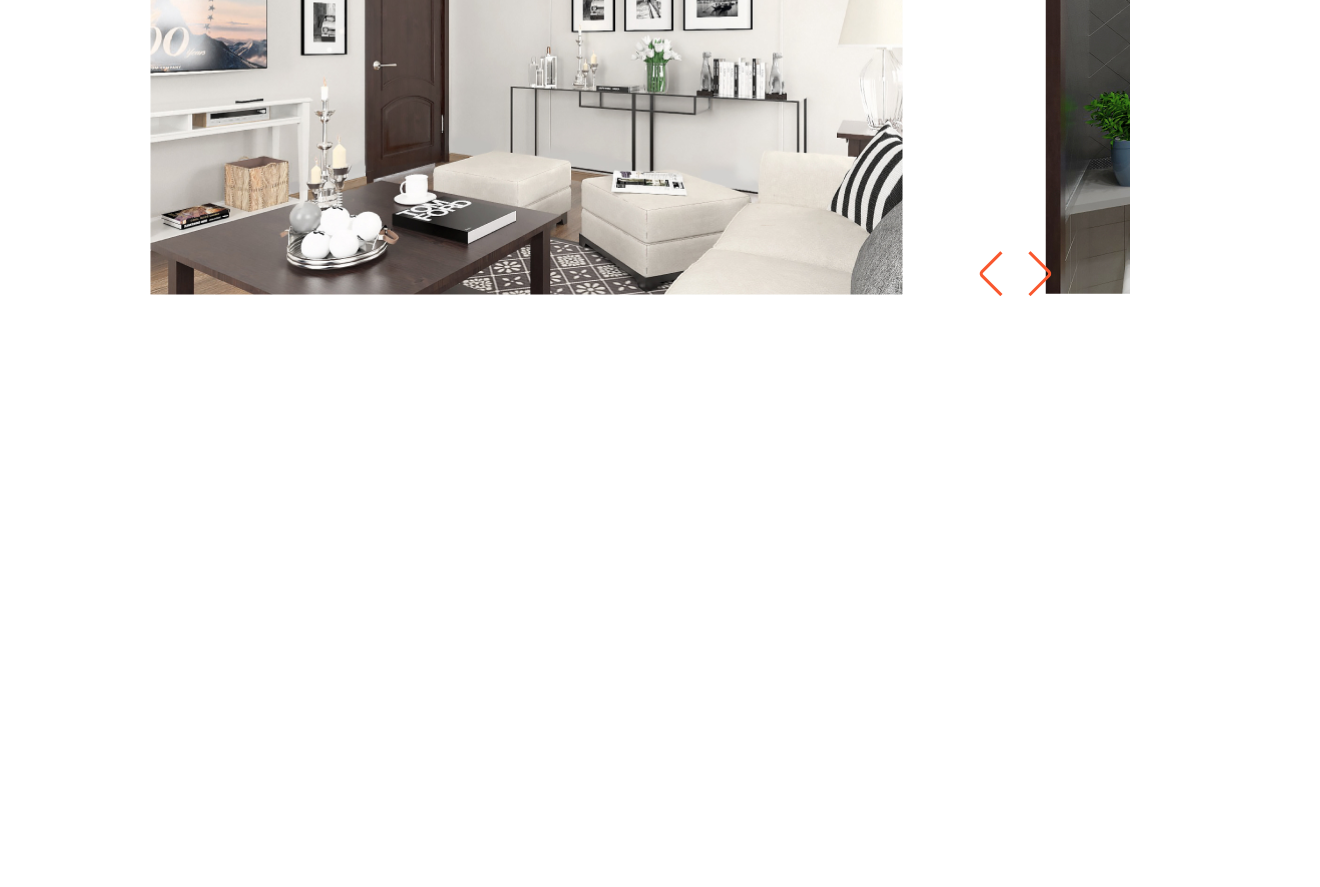
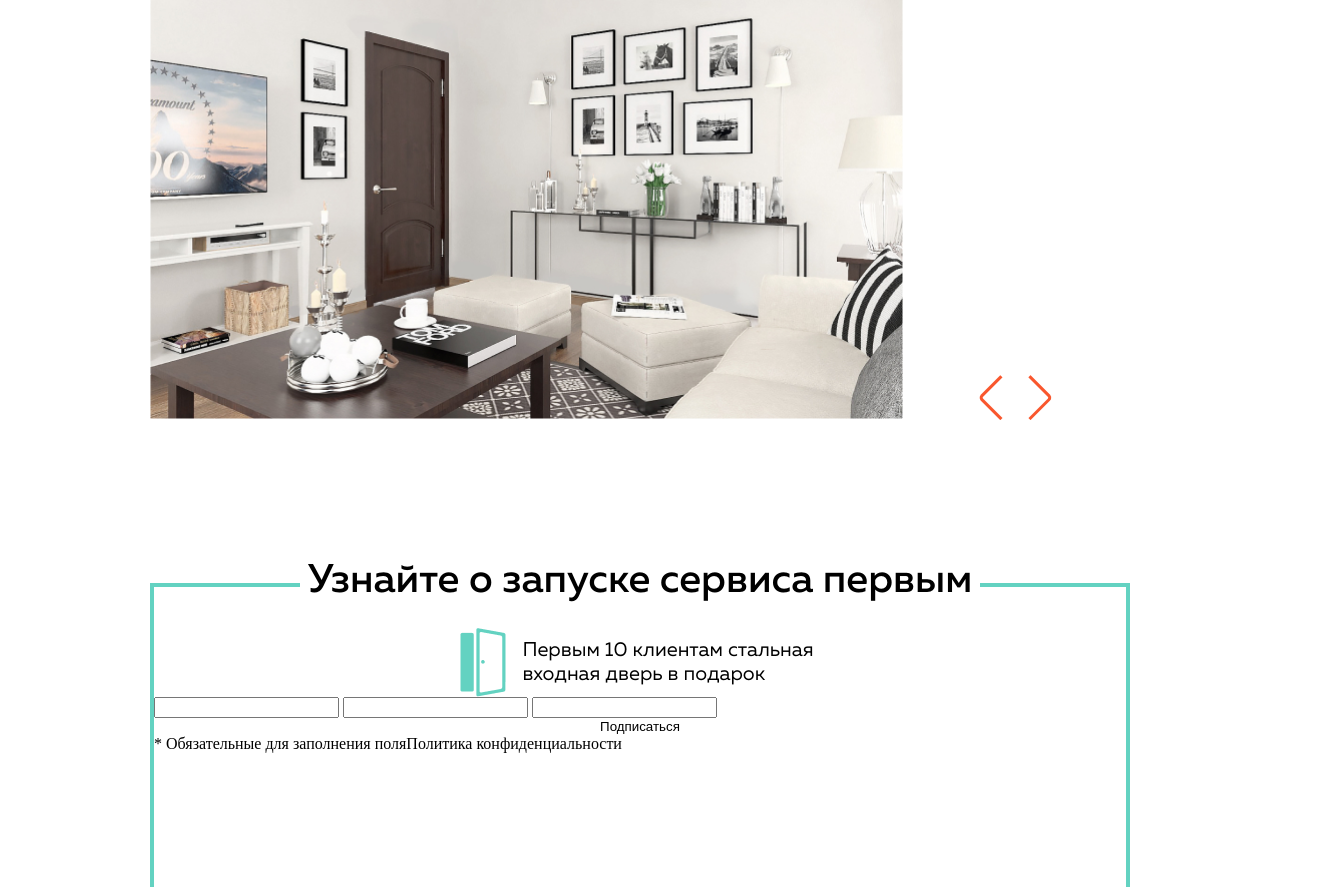
Before and after one commit to Arooos/M18, a plain HTML site: page index.html in a window 1280 px wide. Shown: the part 1910-2797 px from the top of the page, 1320 px wide, since content can reach past the window. Before the commit the page ends 2210 px from the top, so only its background shows below. Drawn offline with Linux system fonts and the light colour scheme; files whose address does not match are found by name.

Commit message:
завершена секция slider

```diff
--- a/index.html
+++ b/index.html
@@ -12,7 +12,7 @@
 			<img src="./src/img/promo/logotype.png" alt="Fix ремонт" class="logo">
 			<div class="item">
 				<h1>Ремонт квартир в типовых домах</h1>
-				<div class="subtitle">Готовый дизайн-проект, работы и материалы за 3 месяца от 610 т.р.</h2=>
+				<div class="subtitle">Готовый дизайн-проект, работы и материалы за 3 месяца от 610 т.р.</div>
 				<div class="btn-item">
 					<button type="button">Узнайте о запуске первым</button>
 					<div class="text">Старт весной 2016</div>
@@ -90,6 +90,26 @@
 			</div>
 		</div>
 	</section>
+	<section class="subscribe">
+		<div class="container">
+			<h2>Узнайте о запуске сервиса первым</h2>
+			<div class="wrap">
+				<div class="title">
+					<img src="./src/img/subscribe/icon.png" alt="">
+					<div class="text">Первым 10 клиентам стальная входная дверь в подарок</div>
+				</div>
+				<form action="" class="form">
+					<input type="text">
+					<input type="text">
+					<input type="text">
+				</form>
+				<button>Подписаться</button>
+				<div class="policy">* Обязательные для заполнения поля<span>Политика конфиденциальности</span></div>
+			</div>
+
+		</div>
+	</section>
+
 	<script src="./script.js"></script>
 </body>
 </html>
--- a/script.js
+++ b/script.js
@@ -1,6 +1,5 @@
 const item = document.querySelectorAll('.slider .slider-wrap .slider-line .item');
-const image = document.querySelectorAll('.slider .slider-wrap .slider-line img');
-const sliderLine = document.querySelector('.slider-line');
+const sliderLine = document.querySelector('.slider .slider-wrap .slider-line');
 let count = 0;
 let width;
 
@@ -12,19 +11,29 @@ function init() {
         item.style.width = width + 'px';
         item.style.height = 'auto';
     });
+    rollSlider()
     console.log(width);
 }
 
 window.addEventListener('resize', init);
+init();
 
 document.querySelector('.slider-next').addEventListener('click', function(){
     count++;
-    if (count >= image.length) {
+    if (count >= item.length) {
         count = 0;
     };
     rollSlider()
 });
 
+document.querySelector('.slider-prev').addEventListener('click', function () {
+    count--;
+    if (count < 0) {
+        count = item.length - 1;
+    }
+    rollSlider();
+});
+
 function rollSlider(){
     sliderLine.style.transform = 'translate(-' + count * width + 'px)';
 };
--- a/src/sass/blocks/_advantages.sass
+++ b/src/sass/blocks/_advantages.sass
@@ -1,5 +1,5 @@
 .advantages
-	padding-top: 100px
+	padding-top: 166px
 	.subtitle
 		font-family: "Muller-Medium"
 		font-size: 16px
@@ -10,8 +10,9 @@
 		display: flex
 		flex-wrap: wrap
 		justify-content: space-between
+		align-content: space-between
 		width: 980px
-		height: 546px
+		height: 420px
 		margin-top: 60px
 		.flex-basis
 			border-top: 4px solid $second-color
--- a/src/sass/blocks/_slider-style.sass
+++ b/src/sass/blocks/_slider-style.sass
@@ -1,4 +1,5 @@
 .slider
+	padding-top: 184px
 	.container
 		position: relative
 		.subtitle
@@ -16,9 +17,11 @@
 				transition: all ease 1s
 				.item
 					display: flex
+					width: 100%
+					justify-content: space-between
 					.slider-descr
+						width: 144px
 						margin: 0 auto
-						width: 144px
 						font-family: "Muller-Regular"
 						font-size: 13px
 						font-weight: 200
--- /dev/null
+++ b/src/sass/blocks/_subscribe.sass
@@ -0,0 +1,30 @@
+.subscribe
+    padding-top: 137px
+    h2
+        display: inline-block
+        background: #fff
+        text-align: center
+        width: 680px
+        margin-left: 50%
+        transform: translateX(-50%)
+    .wrap
+        height: 639px
+        border: 4px solid $second-color
+        margin-top: -23px
+        display: flex
+        flex-direction: column
+        .title
+            width: 361px
+            margin: 0 auto
+            display: flex
+            justify-content: space-between
+            align-items: center
+            margin-top: 41px
+            height: 69px
+            .text
+                font-family: "Muller-Regular"
+                font-size: 20px
+                font-weight: 200
+                line-height: 24px
+                color: #000
+                margin-left: 17px
--- a/src/sass/style.sass
+++ b/src/sass/style.sass
@@ -58,3 +58,4 @@ h3
 @import 'blocks/promo'
 @import 'blocks/advantages'
 @import 'blocks/_slider-style'
+@import 'blocks/_subscribe'
```
Also changed, not shown: src/css/style.min.css, src/img/subscribe/icon.png (added), 1 other file.
